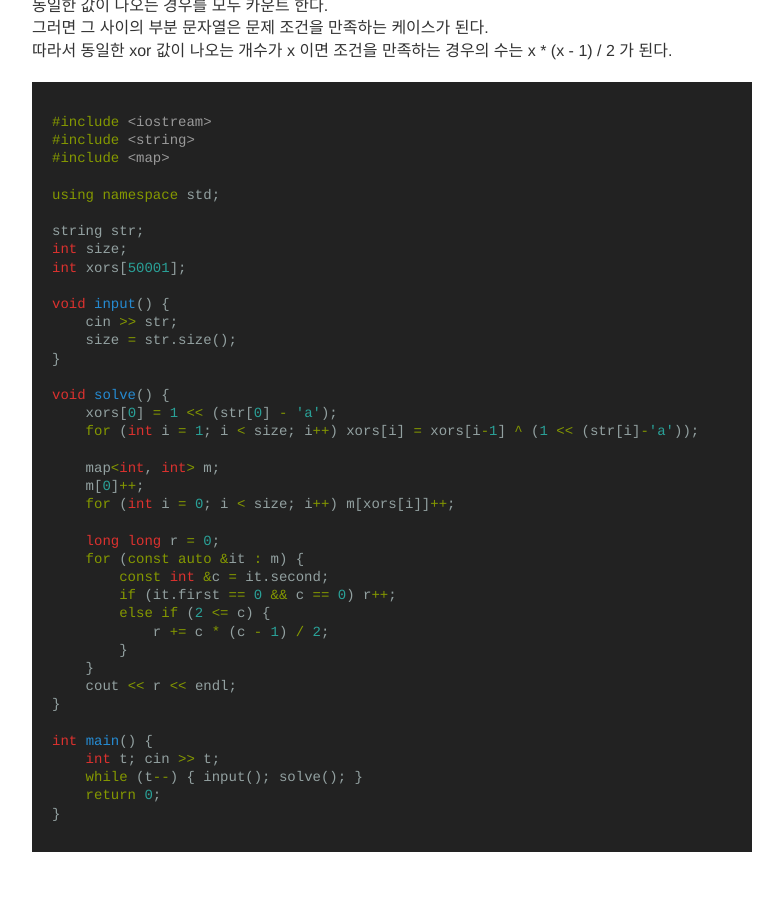
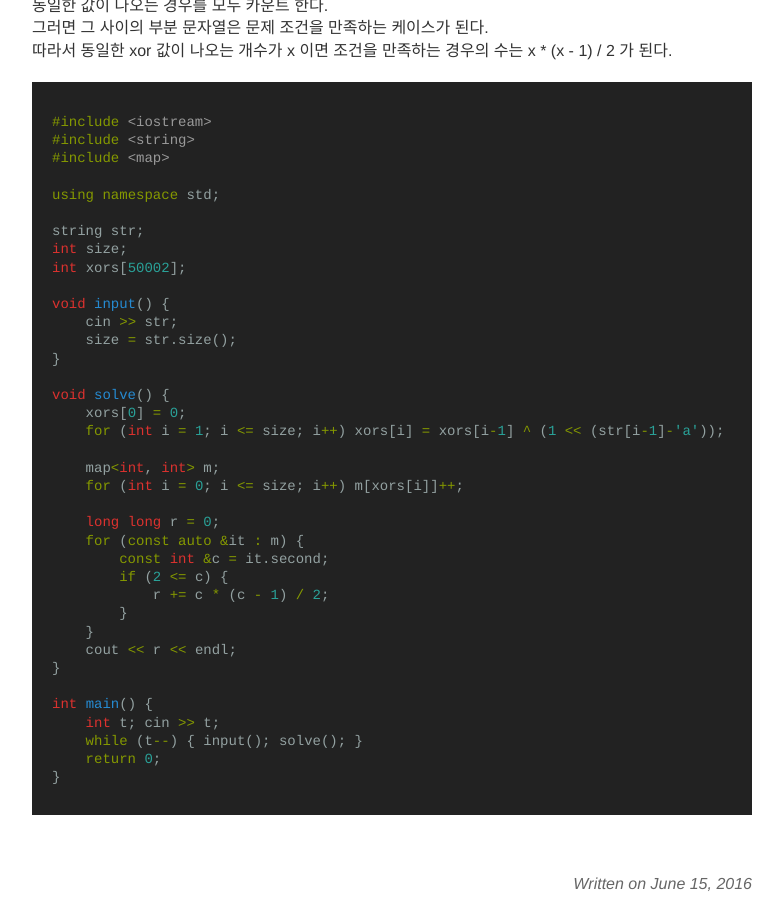
Before and after one commit to seirion/aaa, a Jekyll site: the page built from _posts/2016-06-30-meeting-058.md, in a window 1280 px wide and 900 px high, scrolled down 2629 px. Shown: the whole window, without its empty margins (248-1031 px from the left). Built offline with Jekyll 4.4.1, drawn with Linux system fonts in a browser that asks for light colours; comment, search, counter and statistics services are not loaded.

Commit message:
Update 2016-06-30-meeting-058.md

```diff
--- a/_posts/2016-06-30-meeting-058.md
+++ b/_posts/2016-06-30-meeting-058.md
@@ -147,7 +147,7 @@
 
 string str;
 int size;
-int xors[50001];
+int xors[50002];
 
 void input() {
     cin >> str;
@@ -155,18 +155,16 @@
 }
 
 void solve() {
-    xors[0] = 1 << (str[0] - 'a');
-    for (int i = 1; i < size; i++) xors[i] = xors[i-1] ^ (1 << (str[i]-'a'));
+    xors[0] = 0;
+    for (int i = 1; i <= size; i++) xors[i] = xors[i-1] ^ (1 << (str[i-1]-'a'));
 
     map<int, int> m;
-    m[0]++;
-    for (int i = 0; i < size; i++) m[xors[i]]++;
+    for (int i = 0; i <= size; i++) m[xors[i]]++;
 
     long long r = 0;
     for (const auto &it : m) {
         const int &c = it.second;
-        if (it.first == 0 && c == 0) r++;
-        else if (2 <= c) {
+        if (2 <= c) {
             r += c * (c - 1) / 2;
         }
     }
```
